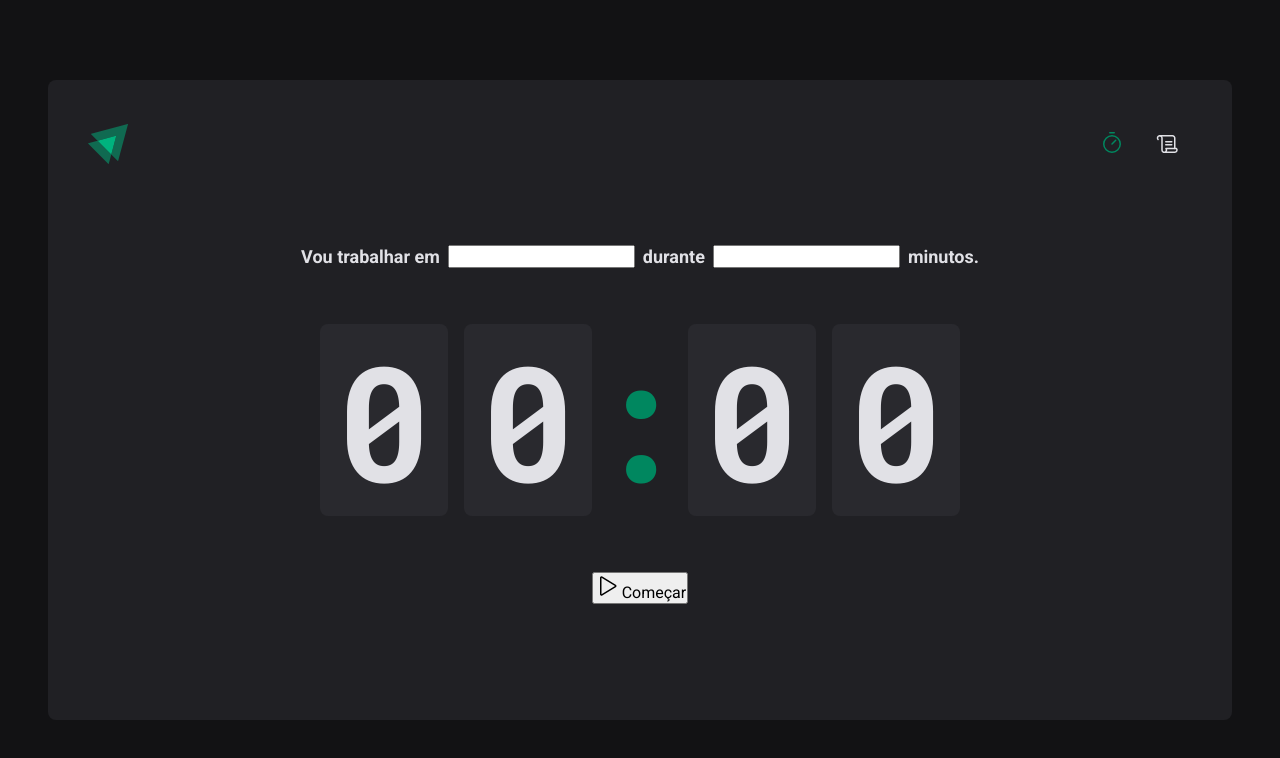
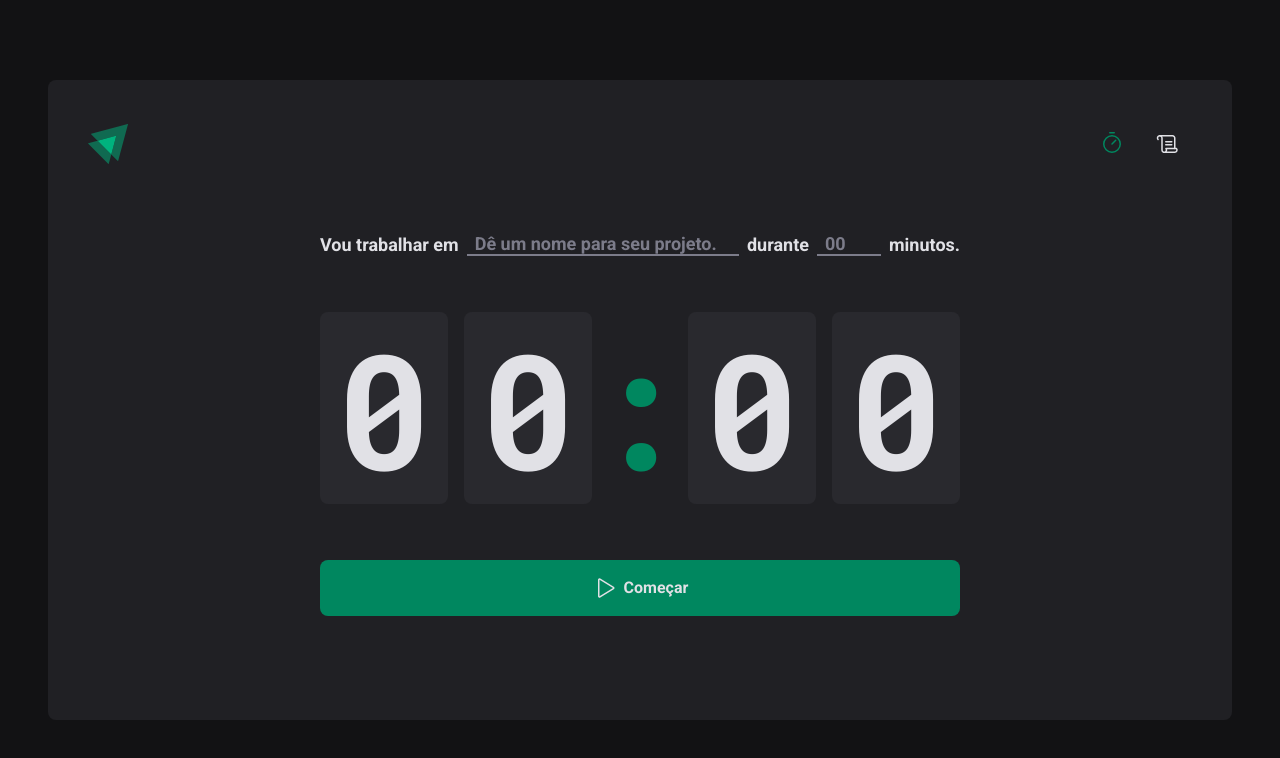
Before and after one commit to Jairotsb/ig-timer, a React (Vite) app: page / in a window 1280 px wide. Shown: the top 758 px of the page. Built offline with nearby package versions, Linux system fonts and the light colour scheme.

Commit message:
feat: home page updated :boom:

```diff
--- a/src/pages/Home/index.tsx
+++ b/src/pages/Home/index.tsx
@@ -3,7 +3,10 @@
   CountDownContainer,
   FormContainer,
   HomeContainer,
+  MinutesAmountInput,
   Separator,
+  StartCountDownButton,
+  TaskInput,
 } from './styles'
 
 export function Home() {
@@ -12,10 +15,14 @@
       <form>
         <FormContainer>
           <label htmlFor="">Vou trabalhar em</label>
-          <input id="task" />
+          <TaskInput placeholder="Dê um nome para seu projeto." id="task" />
 
           <label htmlFor="">durante</label>
-          <input type="number" id="minutesAmout" />
+          <MinutesAmountInput
+            type="number"
+            id="minutesAmout"
+            placeholder="00"
+          />
 
           <span>minutos.</span>
         </FormContainer>
@@ -28,9 +35,9 @@
           <span>0</span>
         </CountDownContainer>
 
-        <button type="submit">
+        <StartCountDownButton type="submit">
           <Play size={24} /> Começar
-        </button>
+        </StartCountDownButton>
       </form>
     </HomeContainer>
   )
--- a/src/pages/Home/styles.ts
+++ b/src/pages/Home/styles.ts
@@ -52,3 +52,57 @@
   display: flex;
   justify-content: center;
 `
+
+export const StartCountDownButton = styled.button`
+  width: 100%;
+  border: 0;
+  padding: 1rem;
+  border-radius: 8px;
+  display: flex;
+  align-items: center;
+  justify-content: center;
+
+  gap: 0.5rem;
+  font-weight: bold;
+  cursor: pointer;
+  background-color: ${(props) => props.theme[`green-500`]};
+  color: ${(props) => props.theme[`gray-100`]};
+  transition: background-color 0.2s;
+
+  &:not(:disabled):hover {
+    background-color: ${(props) => props.theme[`green-700`]};
+  }
+
+  &:disabled {
+    opacity: 0.7;
+    cursor: not-allowed;
+  }
+`
+
+const BaseInput = styled.input`
+  background-color: transparent;
+  border: 0;
+  border: 2.5rem;
+  border-bottom: 2px solid ${(props) => props.theme[`gray-500`]};
+  font-weight: bold;
+  font-size: 1.125rem;
+  padding: 0 0.5rem;
+  color: ${(props) => props.theme[`gray-100`]};
+
+  &:focus {
+    box-shadow: none;
+    border-color: ${(props) => props.theme[`green-500`]};
+  }
+
+  &::placeholder {
+    color: ${(props) => props.theme[`gray-500`]};
+  }
+`
+
+export const TaskInput = styled(BaseInput)`
+  flex: 1;
+`
+
+export const MinutesAmountInput = styled(BaseInput)`
+  width: 4rem;
+`
```
